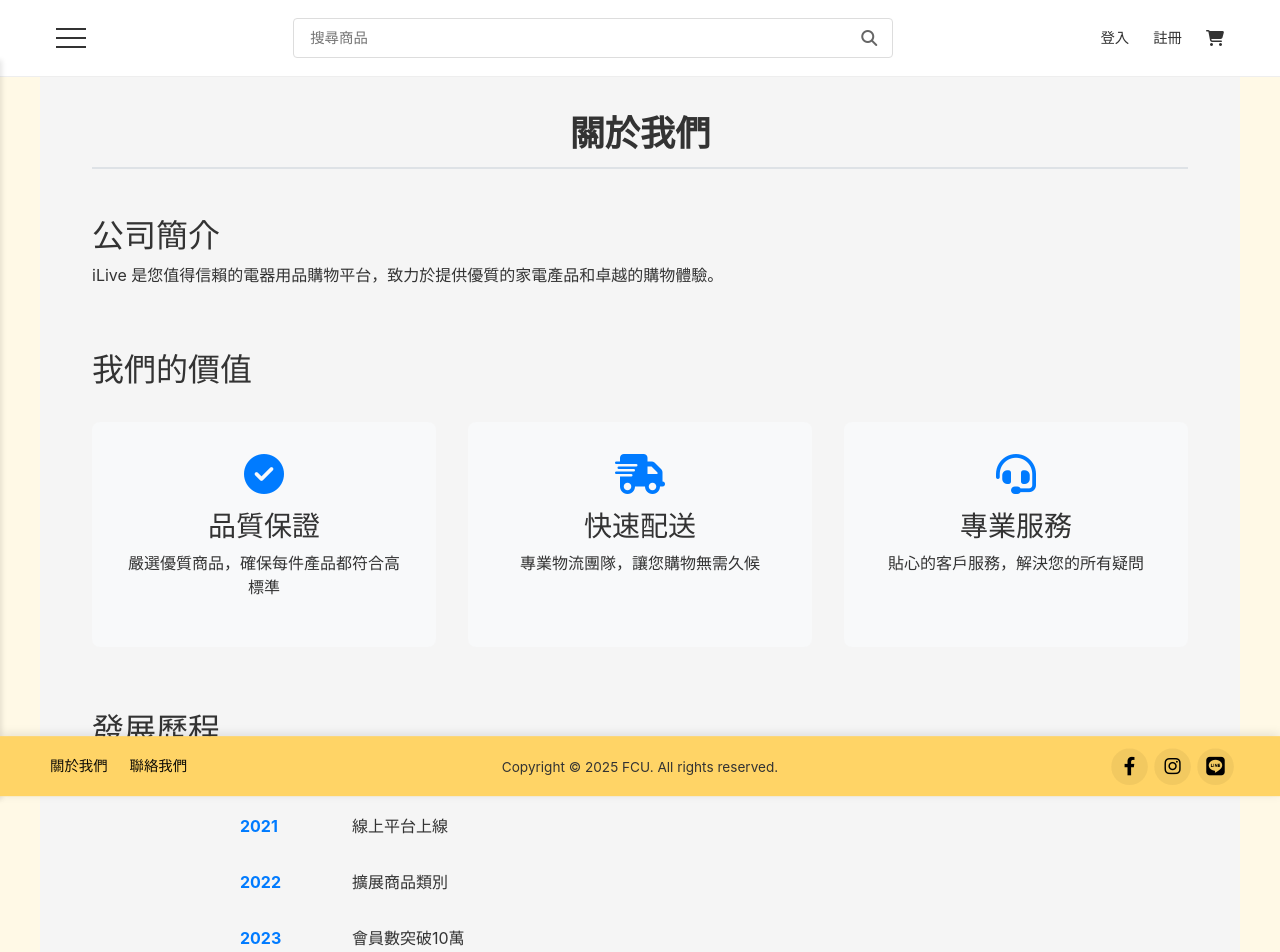
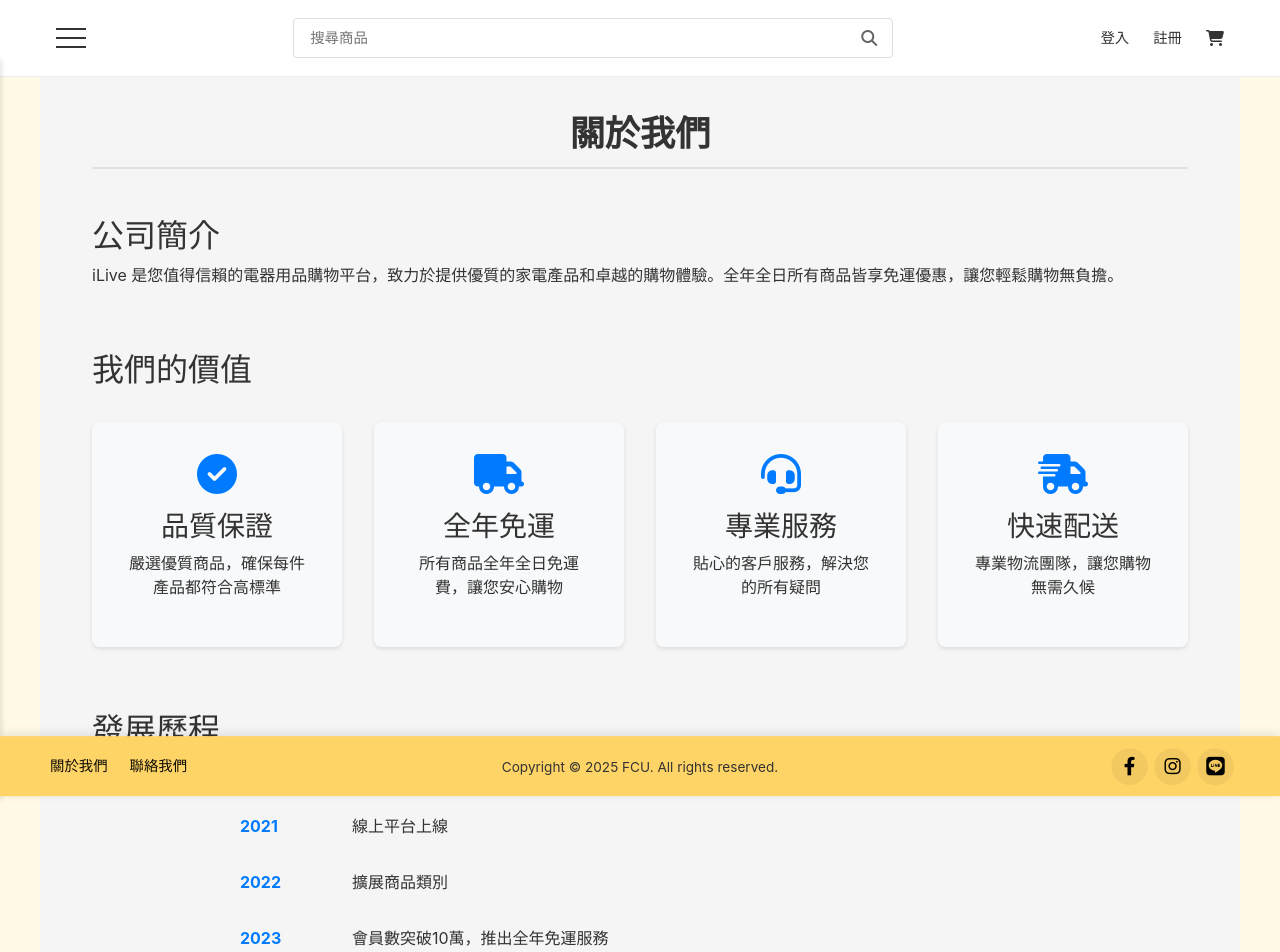
Before and after one commit to d1204429/ilivenew, a Vue app: page /about in a window 1280 px wide. Shown: the top 952 px of the page. Built offline with nearby package versions, Linux system fonts and the light colour scheme.

Commit message:
ux init RegisterView.vue LoginView.vue AboutView.vue

```diff
--- a/src/views/about/AboutView.vue
+++ b/src/views/about/AboutView.vue
@@ -4,7 +4,7 @@
 
     <section class="company-intro">
       <h2>公司簡介</h2>
-      <p>iLive 是您值得信賴的電器用品購物平台，致力於提供優質的家電產品和卓越的購物體驗。</p>
+      <p>iLive 是您值得信賴的電器用品購物平台，致力於提供優質的家電產品和卓越的購物體驗。全年全日所有商品皆享免運優惠，讓您輕鬆購物無負擔。</p>
     </section>
 
     <section class="company-value">
@@ -16,14 +16,19 @@
           <p>嚴選優質商品，確保每件產品都符合高標準</p>
         </div>
         <div class="value-card">
-          <i class="fas fa-shipping-fast"></i>
-          <h3>快速配送</h3>
-          <p>專業物流團隊，讓您購物無需久候</p>
+          <i class="fas fa-truck"></i>
+          <h3>全年免運</h3>
+          <p>所有商品全年全日免運費，讓您安心購物</p>
         </div>
         <div class="value-card">
           <i class="fas fa-headset"></i>
           <h3>專業服務</h3>
           <p>貼心的客戶服務，解決您的所有疑問</p>
+        </div>
+        <div class="value-card">
+          <i class="fas fa-shipping-fast"></i>
+          <h3>快速配送</h3>
+          <p>專業物流團隊，讓您購物無需久候</p>
         </div>
       </div>
     </section>
@@ -45,7 +50,7 @@
         </div>
         <div class="timeline-item">
           <div class="year">2023</div>
-          <div class="content">會員數突破10萬</div>
+          <div class="content">會員數突破10萬，推出全年免運服務</div>
         </div>
       </div>
     </section>
@@ -82,10 +87,12 @@ section {
   background: #f8f9fa;
   border-radius: 8px;
   transition: transform 0.3s ease;
+  box-shadow: 0 2px 4px rgba(0,0,0,0.1);
 }
 
 .value-card:hover {
   transform: translateY(-5px);
+  box-shadow: 0 4px 8px rgba(0,0,0,0.15);
 }
 
 .value-card i {
@@ -116,5 +123,11 @@ section {
   .value-cards {
     grid-template-columns: 1fr;
   }
+
+  .value-card {
+    margin-bottom: 1rem;
+  }
 }
 </style>
+<script setup lang="ts">
+</script>
```
